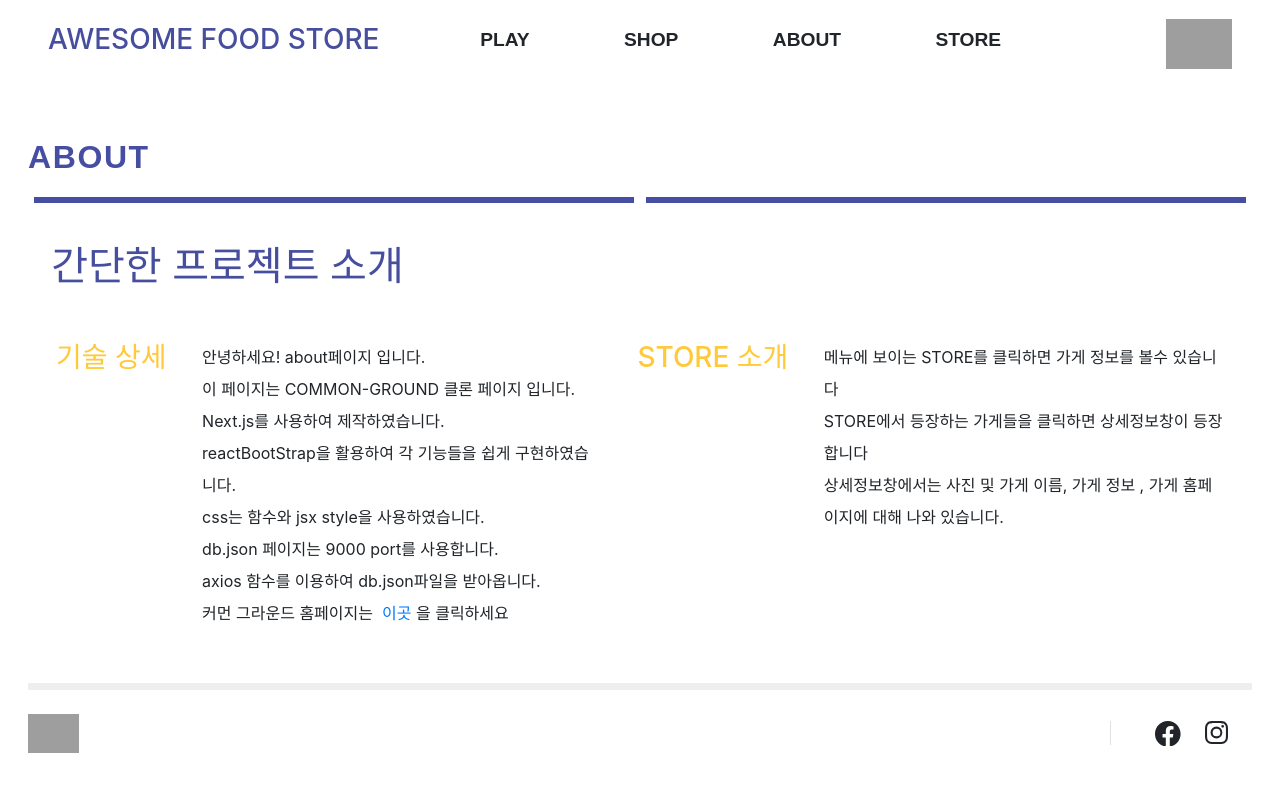
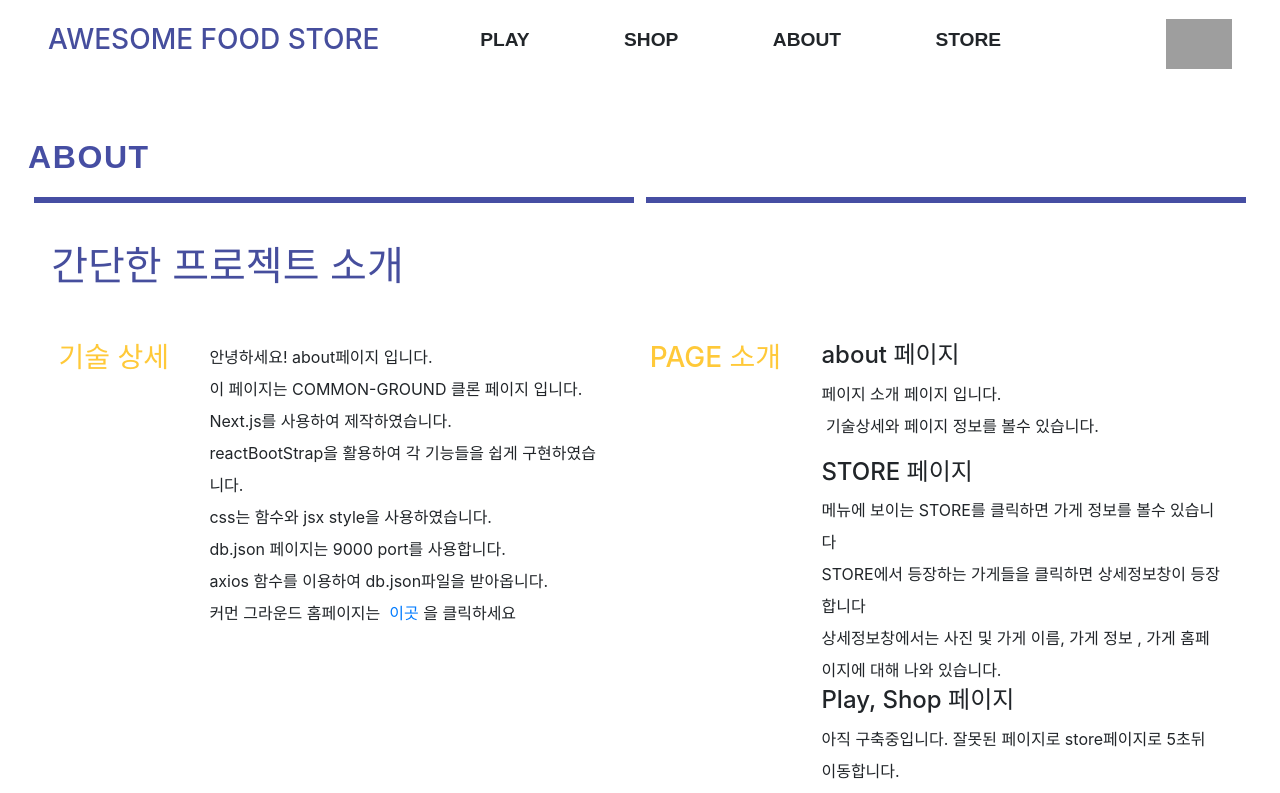
Before and after one commit to leemj0948/purpleio_next, a Next.js app: page /about in a window 1280 px wide. Shown: the top 793 px of the page. Built offline with nearby package versions, Linux system fonts and the light colour scheme; grey boxes are pictures that could not be loaded.

Commit message:
add: 오류 페이지 구성

```diff
--- a/pages/about.js
+++ b/pages/about.js
@@ -3,55 +3,74 @@ import Bar from './components/Bar';
 
 const About = () => (
   <Layout>
-    <Bar text ='ABOUT'/>
+    <Bar text="ABOUT" />
     <body>
-    <h1 >간단한 프로젝트 소개</h1>
+      <h1>간단한 프로젝트 소개</h1>
       <div className="intro">
         <h3>기술 상세</h3>
-    <p>안녕하세요! about페이지 입니다.<br/>
-      이 페이지는 COMMON-GROUND 클론 페이지 입니다. <br/>
-      Next.js를 사용하여 제작하였습니다. <br/>
-      reactBootStrap을 활용하여 각 기능들을 쉽게 구현하였습니다. <br/>
-      css는 함수와 jsx style을 사용하였습니다. <br/>
-      db.json 페이지는 9000 port를 사용합니다. <br/>
-      axios 함수를 이용하여 db.json파일을 받아옵니다.<br/>
-      커먼 그라운드 홈페이지는 <a href="https://www.common-ground.co.kr/eat"> 이곳 </a>을 클릭하세요
+        <p>
+          안녕하세요! about페이지 입니다.
+          <br />
+          이 페이지는 COMMON-GROUND 클론 페이지 입니다. <br />
+          Next.js를 사용하여 제작하였습니다. <br />
+          reactBootStrap을 활용하여 각 기능들을 쉽게 구현하였습니다. <br />
+          css는 함수와 jsx style을 사용하였습니다. <br />
+          db.json 페이지는 9000 port를 사용합니다. <br />
+          axios 함수를 이용하여 db.json파일을 받아옵니다.
+          <br />
+          커먼 그라운드 홈페이지는{' '}
+          <a href="https://www.common-ground.co.kr/eat"> 이곳 </a>을 클릭하세요
         </p>
 
-      <h3>STORE 소개</h3>
-      <p>메뉴에 보이는 STORE를 클릭하면 가게 정보를 볼수 있습니다<br/>
-          STORE에서 등장하는 가게들을 클릭하면 상세정보창이 등장합니다<br/>
-          상세정보창에서는 사진 및 가게 이름, 가게 정보 , 가게 홈페이지에 대해 나와 있습니다.<br/>
+        <h3>PAGE 소개</h3>
+        <div className="pages">
+          <h4>about 페이지</h4>
+          <p>
+            페이지 소개 페이지 입니다.
+            <br /> 기술상세와 페이지 정보를 볼수 있습니다.
           </p>
-
-
+          <h4>STORE 페이지</h4>
+          <p>
+            메뉴에 보이는 STORE를 클릭하면 가게 정보를 볼수 있습니다
+            <br />
+            STORE에서 등장하는 가게들을 클릭하면 상세정보창이 등장합니다
+            <br />
+            상세정보창에서는 사진 및 가게 이름, 가게 정보 , 가게 홈페이지에 대해
+            나와 있습니다.
+            <br />
+            <h4>Play, Shop 페이지</h4>
+            <p>
+              아직 구축중입니다. 잘못된 페이지로 store페이지로 5초뒤 이동합니다.
+            </p>
+          </p>
+        </div>
       </div>
     </body>
     <style jsx>{`
-    body{
+      body {
         margin: 1vw;
         padding: 2vw;
 
-      white-space:pre;
+        white-space: pre;
         line-height: 2rem;
       }
-    h1{
+      h1 {
         margin: 0 0 4vw 1vw;
         color: #464e9d;
       }
-    h3{
-      color:#FFC939
+      h3 {
+        color: #ffc939;
       }
-    p{
+      p {
         width: 400px;
-      white-space: pre-wrap
+        white-space: pre-wrap;
       }
-    .intro{
-      display:flex;
+      .intro {
+        display: flex;
         justify-content: space-around;
       }
-    .store{
-      width:50%;
+      .store {
+        width: 50%;
       }
     `}</style>
   </Layout>
--- a/pages/components/Footer.js
+++ b/pages/components/Footer.js
@@ -1,4 +1,3 @@
-import Link from 'next/link';
 import { FACEBOOK } from './icons';
 import { INSTARGRAM } from './icons';
 
--- a/pages/components/Header.js
+++ b/pages/components/Header.js
@@ -5,10 +5,10 @@ const Header = () => {
     <section className="form">
       <h1 className="title">AWESOME FOOD STORE</h1>
       <h2 className="menu">
-        <Link href="/">
+        <Link href="/error">
           <a>PLAY</a>
         </Link>
-        <Link href="/">
+        <Link href="/error">
           <a>SHOP</a>
         </Link>
         <Link href="/about">
@@ -56,7 +56,6 @@ const Header = () => {
           height: 3.1rem;
           cursor: pointer;
         }
-
       `}</style>
     </section>
   );
```
Also changed, not shown: pages/components/icons.js (+14 -0 lines), pages/error.js (added, +47 -0 lines). Lines whose indentation alone changed are shown as unchanged.
